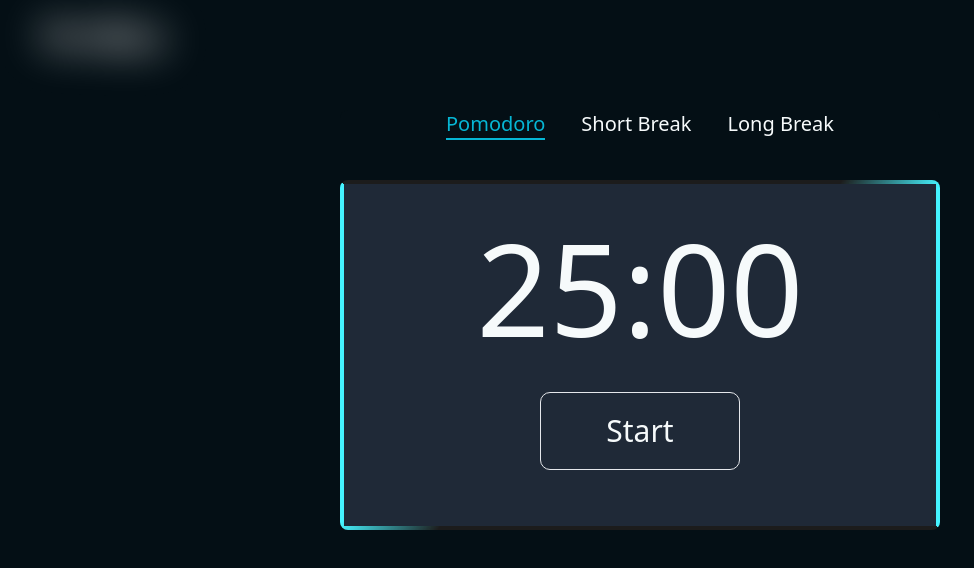
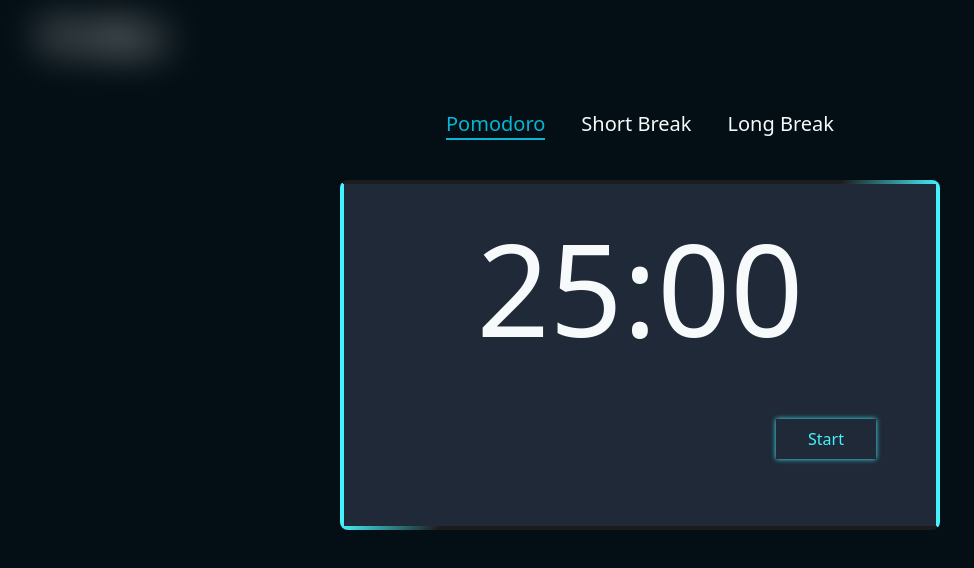
Before and after one commit to hsiang119/pomofocus-vue3, a Vue app: page / in a window 1280 px wide. Shown: the top 568 px of the page, without its empty margins (0-974 px from the left). Built offline with nearby package versions, Linux system fonts and the light colour scheme.

Commit message:
style: modify btn style

```diff
--- a/src/components/NormalTimer.vue
+++ b/src/components/NormalTimer.vue
@@ -20,8 +20,15 @@
     <div class="box relative overflow-hidden h-[350px] bg-custom-gray rounded-[8px] mt-10 flex justify-center items-center flex-wrap ">
         <div class="form absolute top-[4px] right-[4px] bottom-[4px] left-[4px] z-[2] bg-gray-800 flex-col flex overflow-hidden">
             <p class="text-9xl w-full text-center mt-[40px]">{{ remainingTime }}</p>
-            <button @click="handleTimeCountDown" class="my-0 mx-auto border w-[200px] text-3xl rounded-default p-5 mt-[40px]">
-                {{ !isActive ? 'Start' : 'Pause' }}
+            <!-- <button @click="handleTimeCountDown" class="btn my-0 mx-auto border w-[200px] text-3xl rounded-default p-5 mt-[40px]">
+                <span>
+                    {{ !isActive ? 'Start' : 'Pause' }}
+                </span>
+            </button> -->
+            <button @click="handleTimeCountDown" class="btn w-[100px] m-auto relative inline-block text-light text-base font-medium border-none py-[10xp] px-[25px] mr-[60px] leading-10 shadow-activeButton transition-all duration-300 ease-in hover:bg-transparent">
+                <span class="relative block w-full h-full">
+                    {{ !isActive ? 'Start' : 'Pause' }}
+                </span>
             </button>
         </div>
     </div>
@@ -36,16 +43,51 @@
         @apply content-[''] absolute top-[-50%] left-[-50%] w-full h-[350px] bg-custom-gradient z-[1] animate-animate origin-bottom-right;
         animation-delay: -3s;
     }
-    /* .button {
-        all: unset;
-        color: white;
-        border: 2px solid white;
-    }
-    .button::after {
-        @apply after:content-[''] after:absolute after:w-[50px] after:h-[300%] after:top-[-100%] after:left-[-50%] after:bg-white after:opacity-10 after:origin-center after:-rotate-45 after:transition after:duration-200 after:ease-in
+
+    .btn::after {
+        @apply content-[''] absolute h-[0px] w-[2px] bg-light shadow-activeButton transition-all duration-500 ease-in
     }
 
-    .button:hover::after {
-        @apply left-[120%]
-    } */
+    .btn::before {
+        @apply content-[''] absolute h-[0px] w-[2px] bg-light shadow-activeButton transition-all duration-500 ease-in
+    }
+
+    .btn::before {
+        @apply right-0 top-0
+    }
+    .btn::after {
+        @apply left-0 bottom-0
+    }
+
+    .btn:hover:before {
+        @apply transition-all duration-300 ease-in
+    }
+
+    .btn:hover:after {
+        @apply transition-all duration-300 ease-in
+    }
+
+    .btn span::before{
+        @apply absolute content-[''] bg-light shadow-light transition-all duration-500 ease-in
+    }
+    .btn span::after{
+        @apply absolute content-[''] bg-light shadow-light transition-all duration-500 ease-in
+    }
+
+    .btn span::before{
+        @apply left-0 top-0 w-0 h-[2px]
+    }
+
+    .btn span::after{
+        @apply right-0 bottom-0 w-0 h-[2px]
+    }
+
+    .btn span:hover::before{
+        @apply w-full
+    }
+
+    .btn span:hover::after{
+        @apply w-full
+    }
+
 </style>
--- a/tailwind.config.js
+++ b/tailwind.config.js
@@ -75,7 +75,8 @@
         default: '10px'
       },
       boxShadow: {
-        'burger' : '0px 2px 5px rgba(255,101,47,.2)'
+        'burger' : '0px 2px 5px rgba(255,101,47,.2)',
+        'activeButton': '0 0 5px #45f3ff'
       }
     },
   },
```
